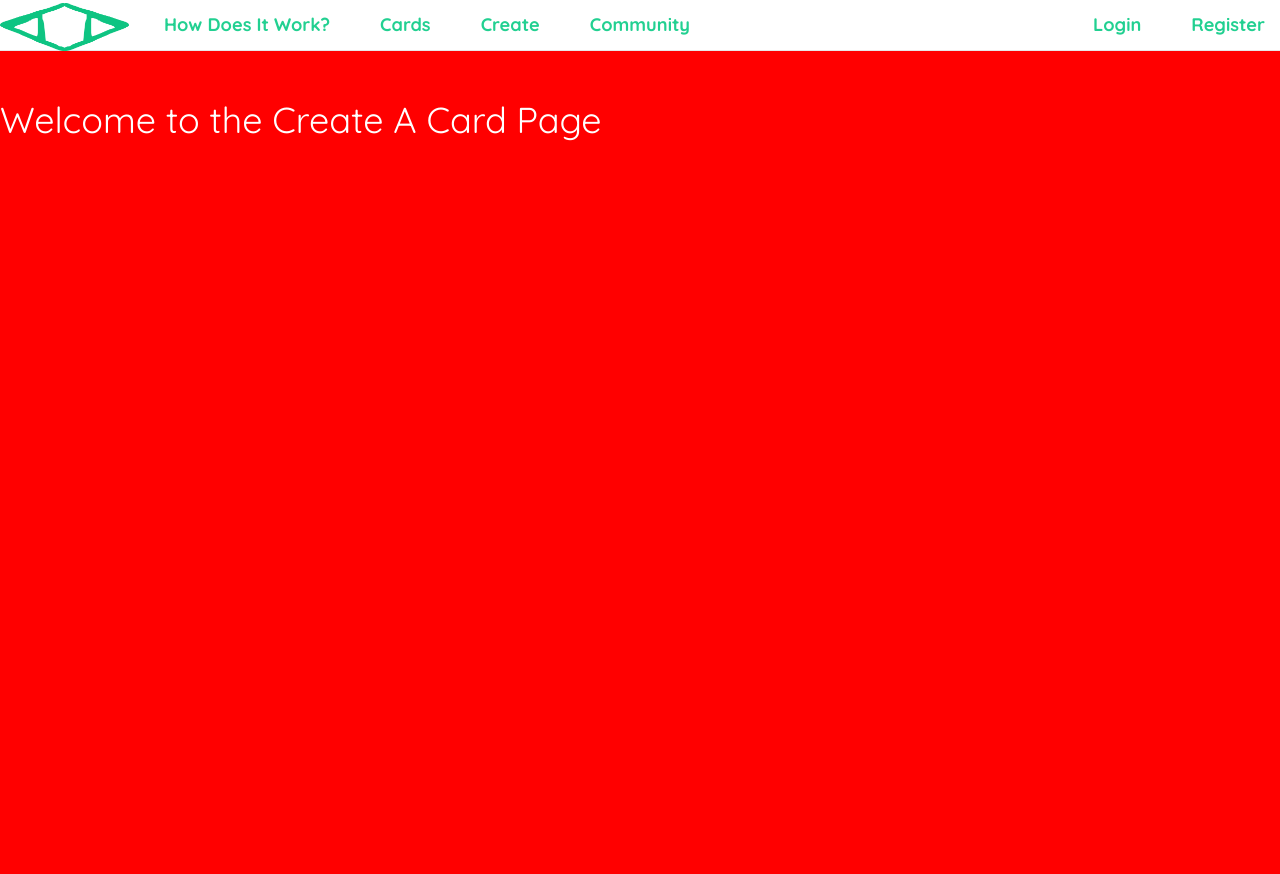
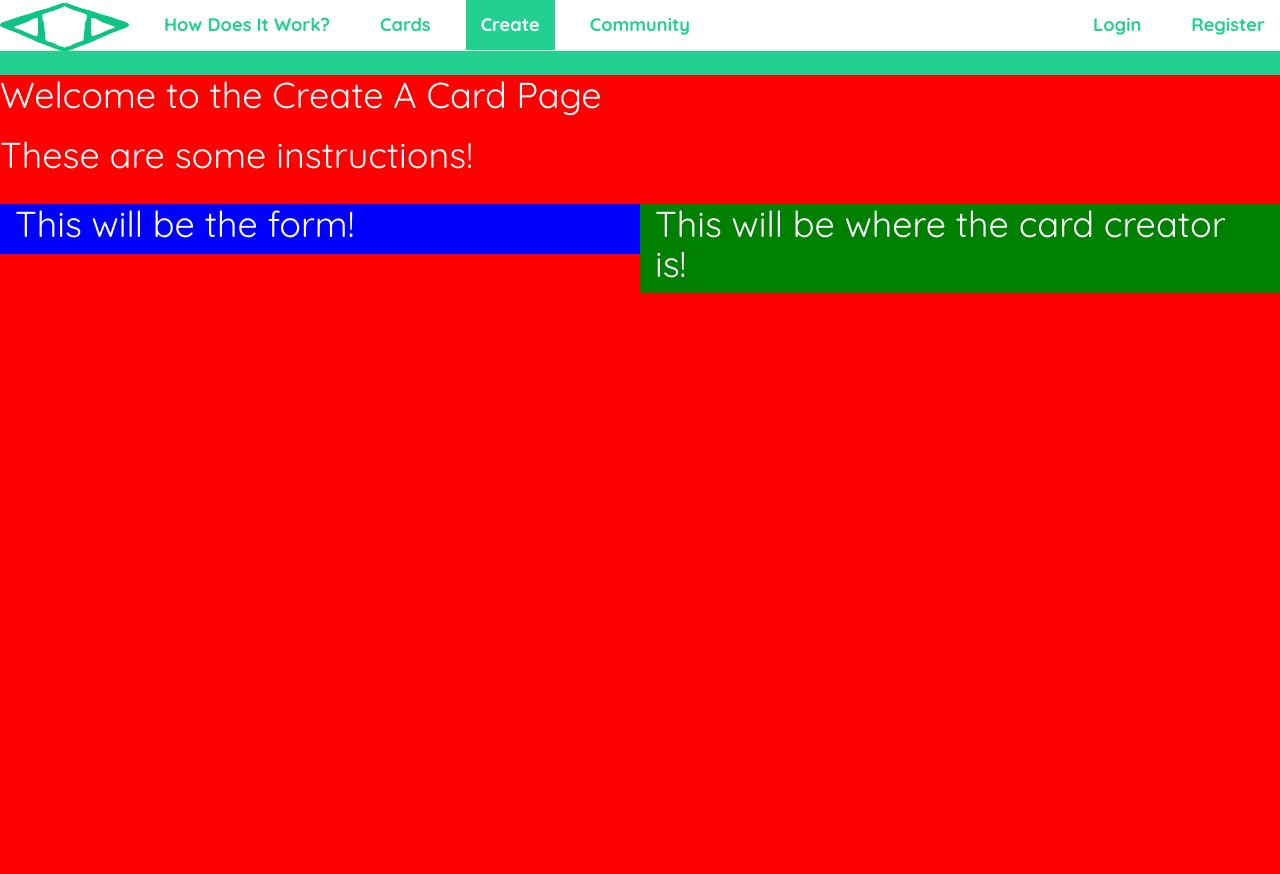
Before and after one commit to gheghi18/Assholes_Anonymous, a Django app: page /createCard/ in a window 1280 px wide. Shown: the top 874 px of the page. After the commit the page ends 293 px from the top, so only its background shows below. Run offline with Django 3.2, Linux system fonts and the light colour scheme; some libraries are stand-ins or nearby versions.

Commit message:
Added a rough outline for the Cards page

```diff
--- a/main_app/static/css/createCard.css
+++ b/main_app/static/css/createCard.css
@@ -1,9 +1,32 @@
-body
+#container
+{
+	margin-top:75px;
+	background-color:red;
+	height:100%;
+}
+
+#instructions
 {
 	background:red;
 }
 
-h1
+#formContainer
 {
-	margin-top: 100px;
+	margin-top:20px;
 }
+
+#form
+{
+	background:blue;
+}
+
+#cardCreator
+{
+	background:green;
+}
+
+.row
+{
+	margin-left:0px;
+	margin-right:0px;
+}
--- a/main_app/static/js/scripts.js
+++ b/main_app/static/js/scripts.js
@@ -12,7 +12,7 @@ var logo = $("#logo");
 // Buttons
 var backButton = $(".back");
 var overviewButton = $("#overviewButton");
-var learnMoreButton = $("#learnmore")
+var learnMoreButton = $("#learnmore");
 
 // The time it takes to complete an animation
 var animationTiming = 500;
--- a/main_app/templates/main_app/base.html
+++ b/main_app/templates/main_app/base.html
@@ -61,7 +61,7 @@
 	                </li>
 
 	                <li>
-	                    <a href="{% url 'Create Card' %}">Create</a>
+	                    <a id = "createCard" href="{% url 'Create Card' %}">Create</a>
 	                </li>
 	                <li>
 	                    <a href="#">Community</a>
--- a/main_app/templates/main_app/createCard.html
+++ b/main_app/templates/main_app/createCard.html
@@ -5,5 +5,32 @@
 {% endblock %}
 
 {% block content %}
-	<h1>Welcome to the Create A Card Page<h1>
+	<!-- Highlight the button -->
+	<script type="text/javascript">
+		window.onload = function()
+		{
+			$("#createCard").addClass("active");
+		}
+	</script>
+
+	<div id = "container">
+		<h1>Welcome to the Create A Card Page<h1>
+		<div class = "row">
+			<div id = "instructions" class = "row">
+				<p>These are some instructions!</p>
+			</div>
+
+			<div id = "formContainer" sclass = "row">
+				<div id = "form" class = "col-lg-6">
+					<p>This will be the form!</p>
+				</div>
+
+				<div id = "cardCreator" class = "col-lg-6">
+					<p>This will be where the card creator is!</p>
+				</div>
+			</div>
+
+		</div>
+	</div>
+
 {% endblock %}
--- a/main_app/urls.py
+++ b/main_app/urls.py
@@ -3,5 +3,5 @@ from . import views
 
 urlpatterns = [
     url(r'^$', views.homepage, name='homepage'),
-    url(r'^createCard/$',views.createCard,name = 'Create Card')
+    url(r'^createCard/$',views.createCard,name = 'Create Card'),
 ]
```
